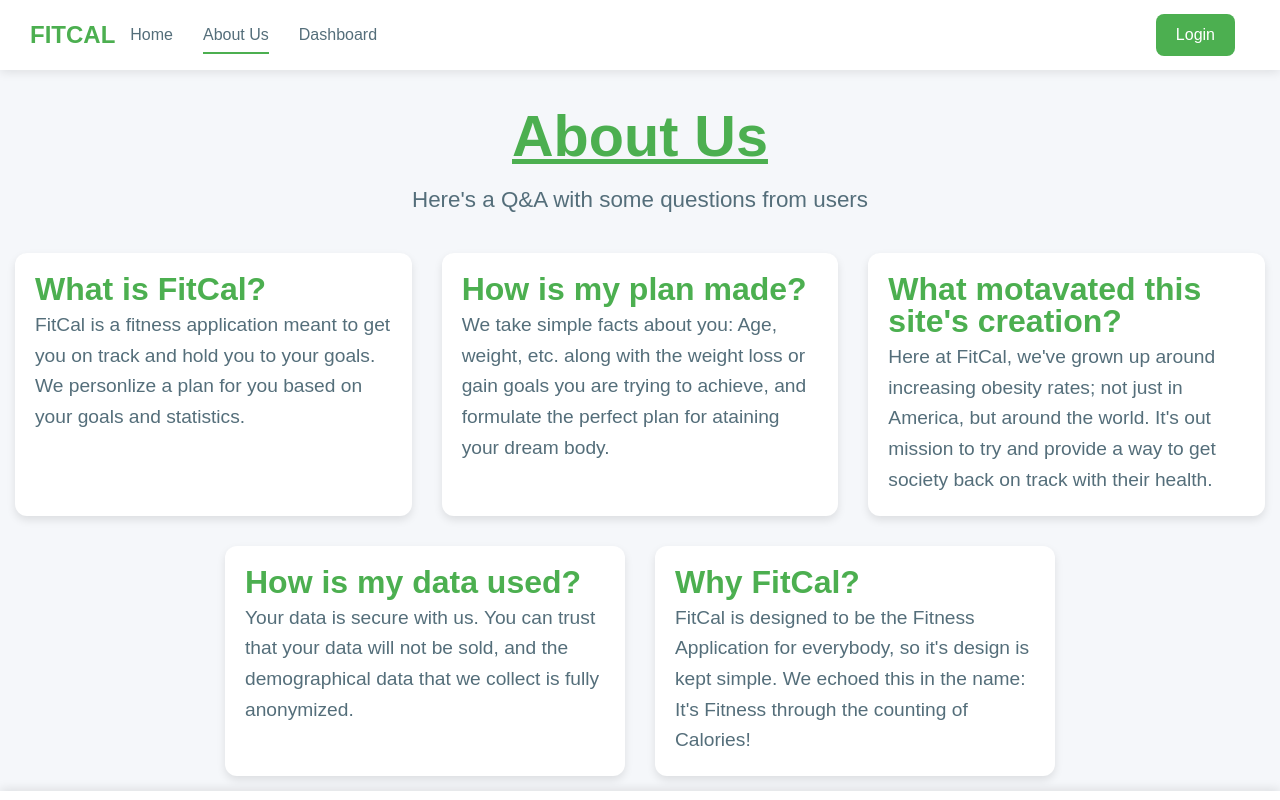
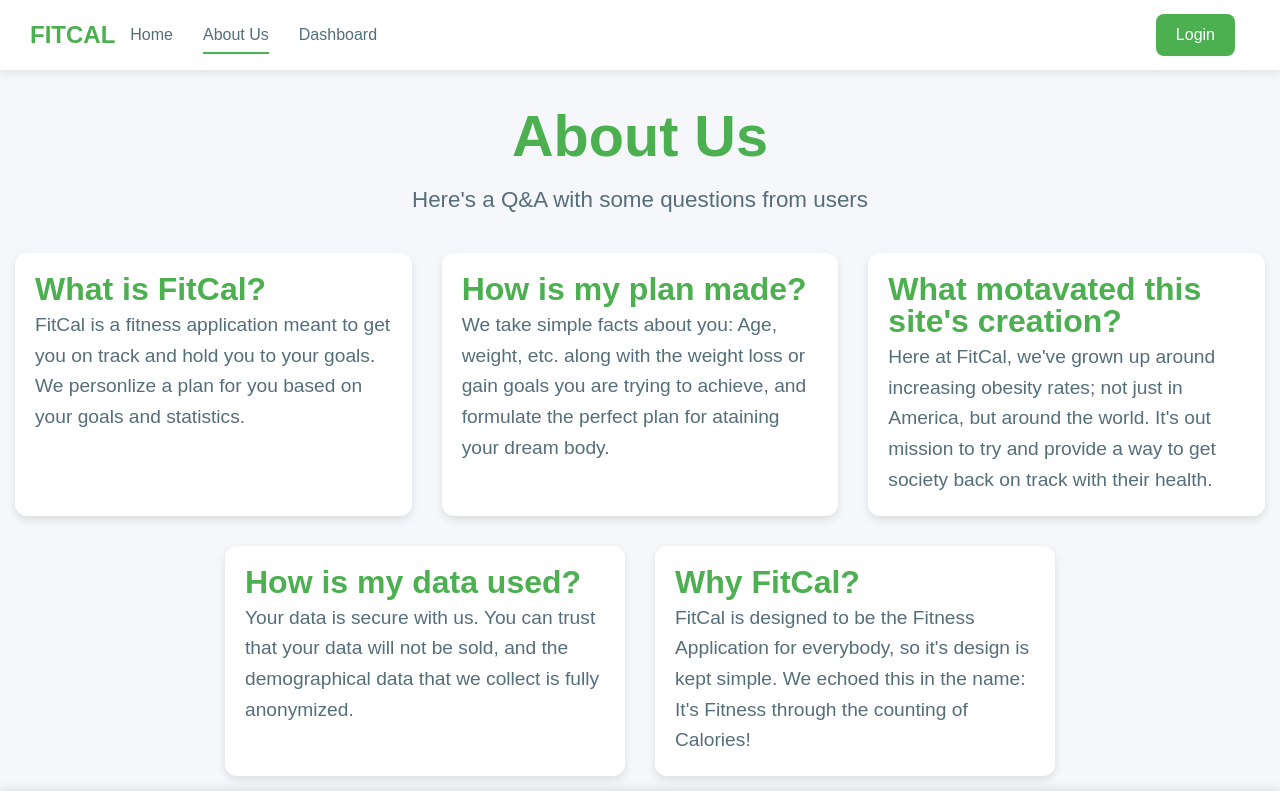
Before and after one commit to jmarison/ClientSideProject324, a plain HTML site: page assets/pages/about.html in a window 1280 px wide. Shown: the top 800 px of the page. Drawn offline with nearby package versions, Linux system fonts and the light colour scheme; a script that the page names is missing.

Commit message:
Updated ReadMe

```diff
--- a/assets/styles/about.css
+++ b/assets/styles/about.css
@@ -115,7 +115,7 @@
   color: var(--color-primary);
   font-size: 3.6rem;
   text-align: center;
-  text-decoration: underline;
+  text-decoration: none;
   padding-top: 20px;
  }
 
```
Also changed, not shown: README.md.
